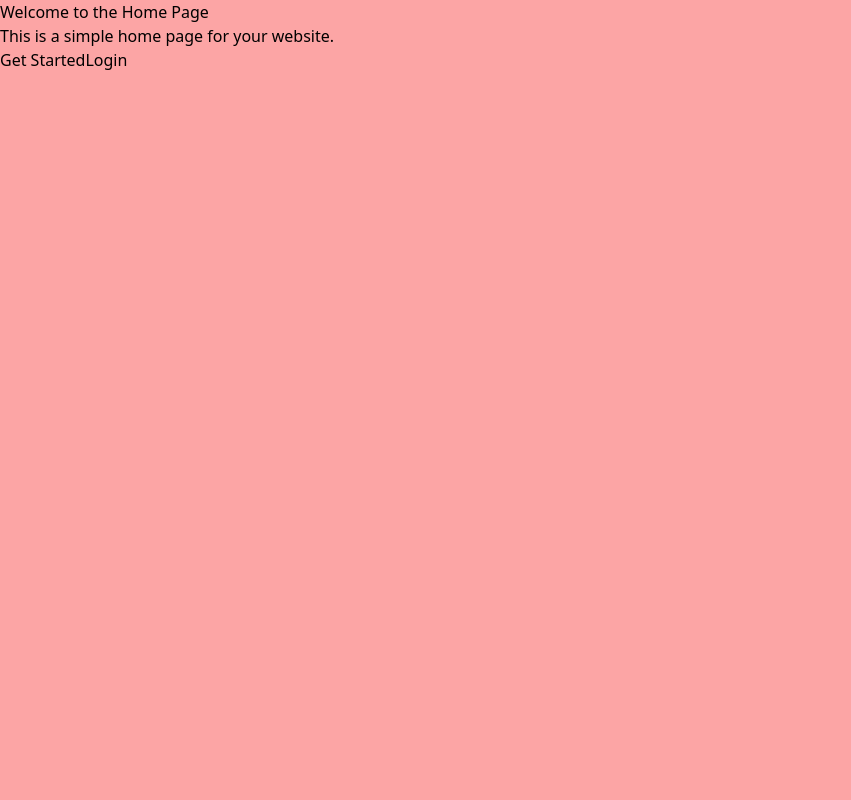
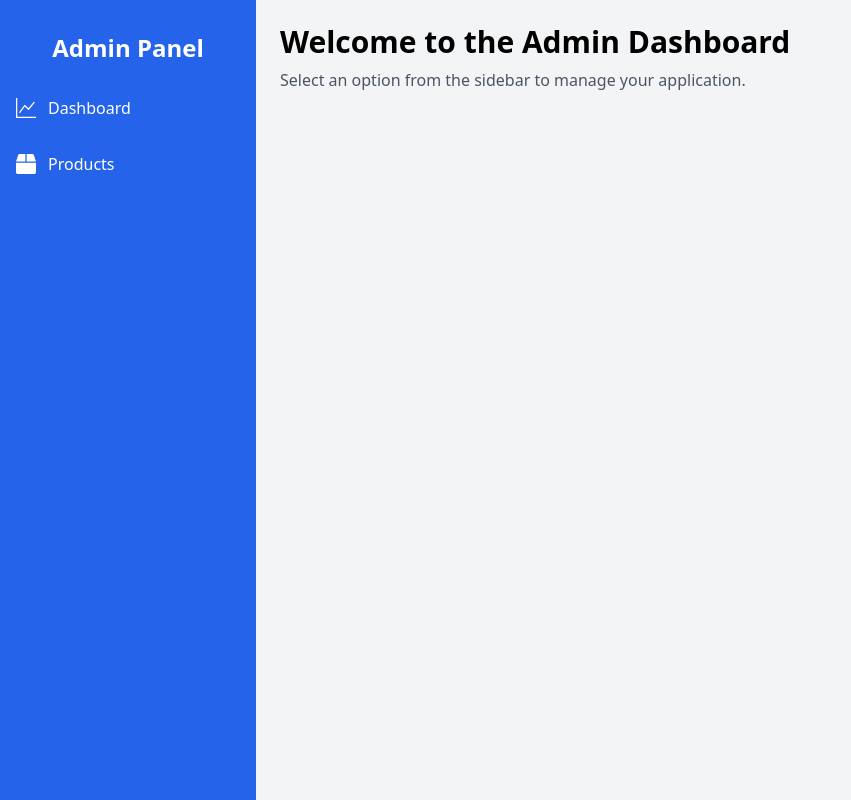
Before and after one commit to damindisamaranayaka/cbc-frontend, a React (Vite) app: page /admin in a window 1280 px wide. Shown: the whole page, without its empty margins (0-851 px from the left). Built offline with nearby package versions, Linux system fonts and the light colour scheme.

Commit message:
create admind pae

```diff
--- a/package.json
+++ b/package.json
@@ -12,6 +12,7 @@
   "dependencies": {
     "react": "^19.0.0",
     "react-dom": "^19.0.0",
+    "react-icons": "^5.5.0",
     "react-router-dom": "^7.2.0"
   },
   "devDependencies": {
--- a/src/App.jsx
+++ b/src/App.jsx
@@ -4,18 +4,20 @@ import './App.css'
 import LoginPage from './pages/loginPage.jsx'
 import HomePage from './pages/homePage.jsx'
 import SignupPage from './pages/signInPage.jsx'
+import AdminHomePage from './pages/adminHomePage.jsx'
 import { BrowserRouter, Routes, Route } from "react-router-dom";
 
 function App() {
   const [count, setCount] = useState(0)
 
   return (
-    <div className='bg-red-300 h-[100vh]'>
+    <div>
   <BrowserRouter>
   <Routes path="/*">
   <Route path= "/login" element= {<LoginPage/>}/>
   <Route path= "/" element= {<HomePage/>}/>
   <Route path= "/signup" element= {<SignupPage/>}/>
+  <Route path="/admin/*" element= {<AdminHomePage/>}/>
   <Route path= "/*" element={<HomePage/>}/>
   </Routes>
   </BrowserRouter>
--- a/src/pages/adminHomePage.jsx
+++ b/src/pages/adminHomePage.jsx
@@ -0,0 +1,40 @@
+import { Link } from "react-router-dom";
+import { BsGraphUp } from "react-icons/bs";
+import { FaBox } from "react-icons/fa"; // Added product icon
+
+export default function AdminHomePage() {
+  return (
+    <div className="bg-blue-200 w-full h-screen flex">
+      {/* Sidebar */}
+      <div className="bg-blue-600 w-[20%] h-screen flex flex-col items-center py-8 shadow-lg">
+        <h2 className="text-white text-2xl font-bold mb-6">Admin Panel</h2>
+
+        <nav className="flex flex-col space-y-4 w-full">
+          <Link
+            className="flex items-center space-x-3 text-white py-2 px-4 w-full hover:bg-blue-500 transition rounded-md"
+            to="/admin/dashboard"
+          >
+            <BsGraphUp className="text-xl" />
+            <span>Dashboard</span>
+          </Link>
+
+          <Link
+            className="flex items-center space-x-3 text-white py-2 px-4 w-full hover:bg-blue-500 transition rounded-md"
+            to="/admin/products"
+          >
+            <FaBox className="text-xl" />
+            <span>Products</span>
+          </Link>
+        </nav>
+      </div>
+
+      {/* Main Content Area */}
+      <div className="w-[80%] h-screen bg-gray-100 p-6">
+        <h1 className="text-3xl font-semibold">Welcome to the Admin Dashboard</h1>
+        <p className="text-gray-600 mt-2">
+          Select an option from the sidebar to manage your application.
+        </p>
+      </div>
+    </div>
+  );
+}
```
Also changed, not shown: 1 other file (tests, documents, lock files or other folders).
